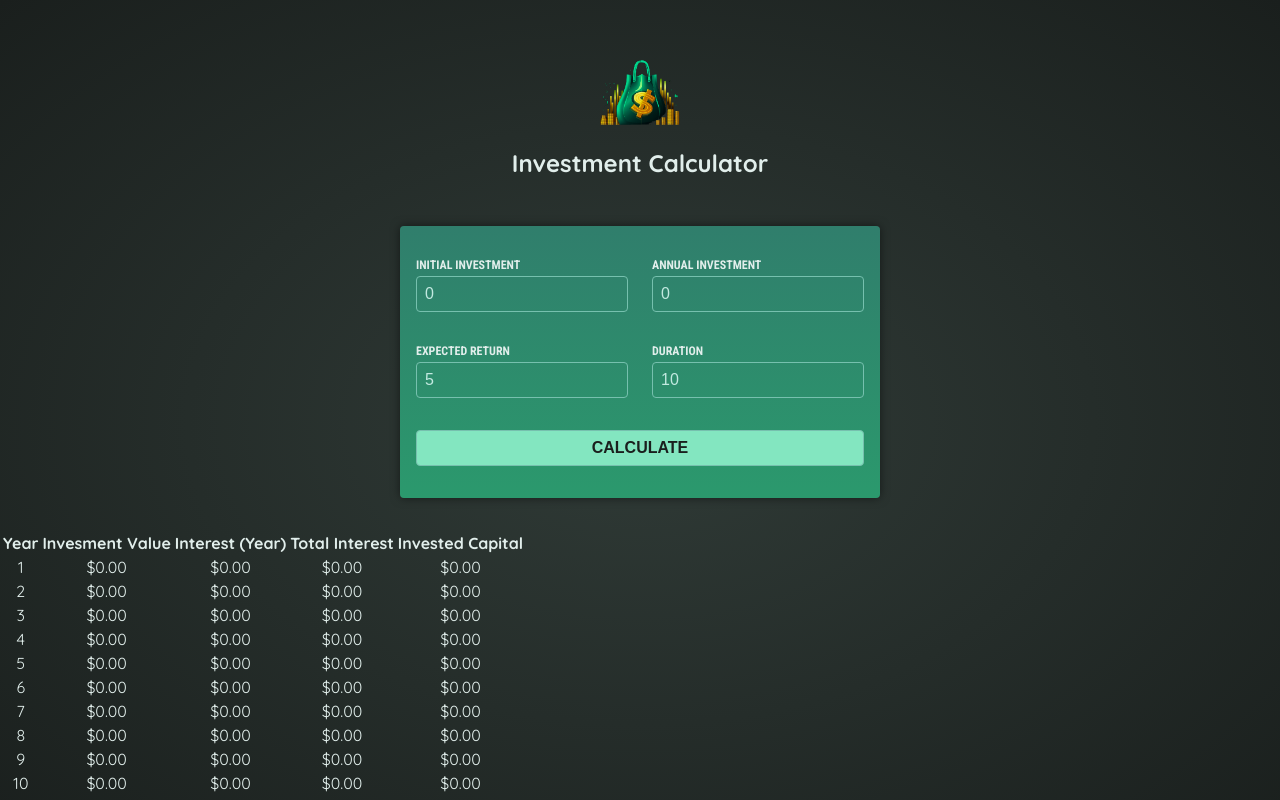
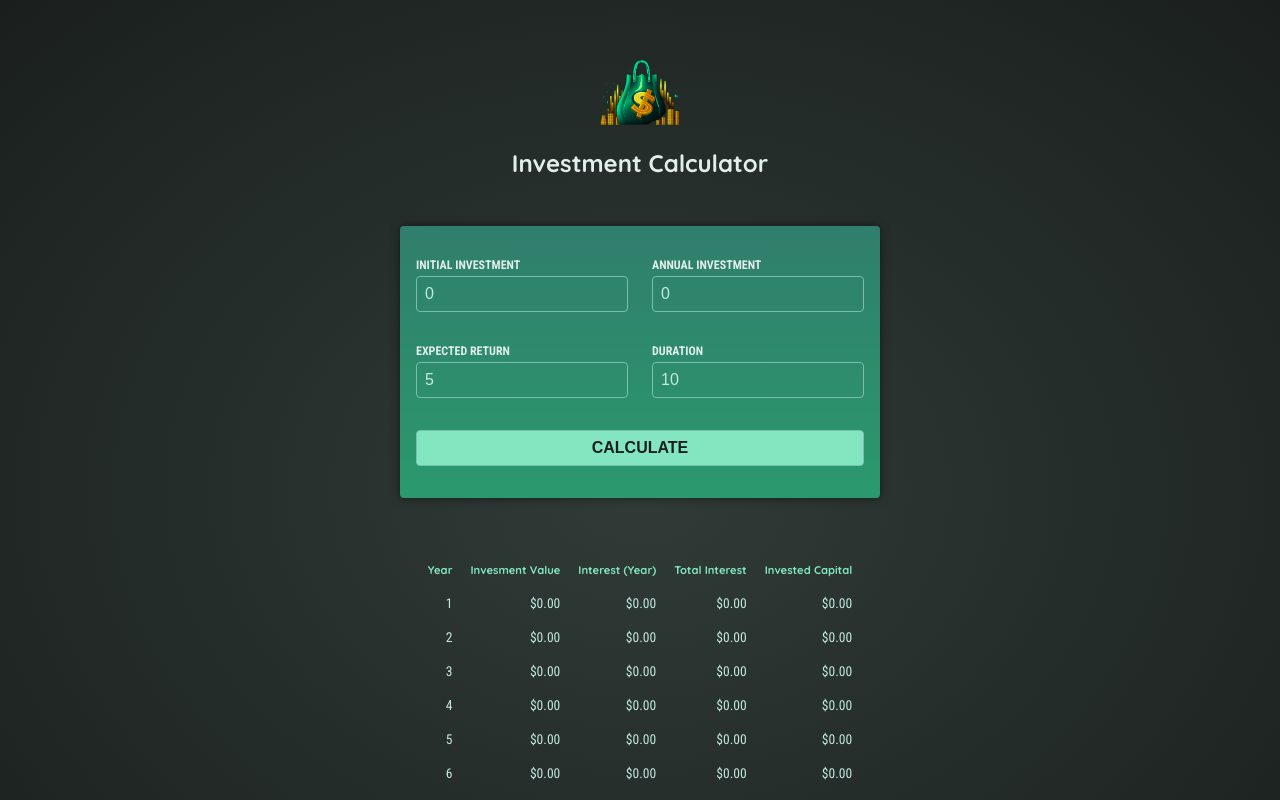
Before and after one commit to evaaldo/ANGULAR-STUDY-2, an Angular app: page / in a window 1280 px wide. Both pictures are taken after a click on the button "CALCULATE". Shown: the top 800 px of the page. Built offline with nearby package versions, Linux system fonts and the light colour scheme.

Commit message:
Feat: Add style to investment-result component

```diff
--- a/src/app/investment-results/investment-results.component.css
+++ b/src/app/investment-results/investment-results.component.css
@@ -0,0 +1,19 @@
+table {
+  max-width: 50rem;
+  margin: 2rem auto;
+  padding: 1rem;
+  table-layout: fixed;
+  border-spacing: 1rem;
+  text-align: right;
+}
+
+table thead {
+  font-size: 0.7rem;
+  color: #83e6c0;
+}
+
+table tbody {
+  font-family: "Roboto Condensed", sans-serif;
+  font-size: 0.85rem;
+  color: #c2e9e0;
+}
--- a/src/app/investment-results/investment-results.component.html
+++ b/src/app/investment-results/investment-results.component.html
@@ -1,7 +1,7 @@
 @if (!results()) {
   <p class="center">Please enter some values and press "Calculate"</p>
 } @else {
-  <table class="center">
+  <table id="table" class="center">
     <thead>
       <tr>
         <th>Year</th>
```
